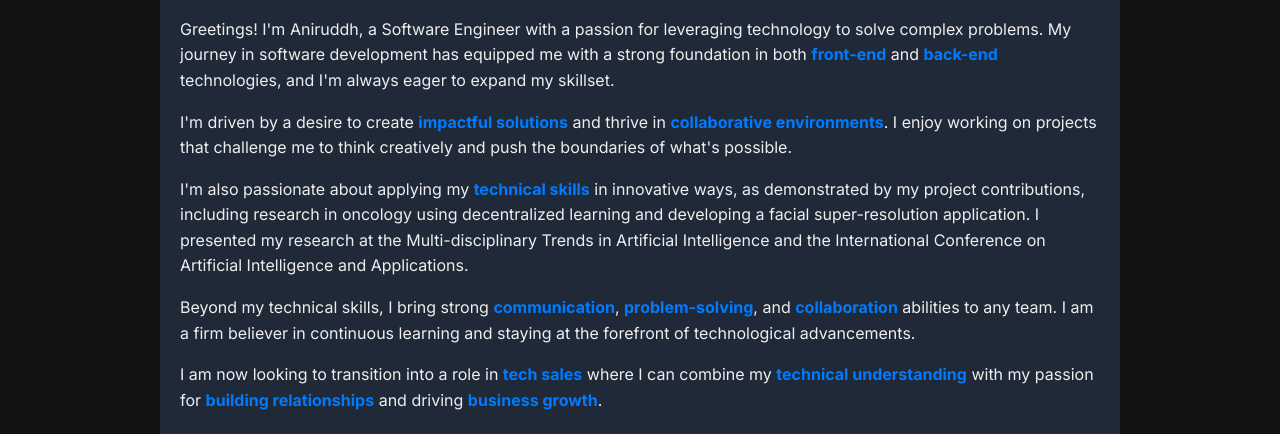
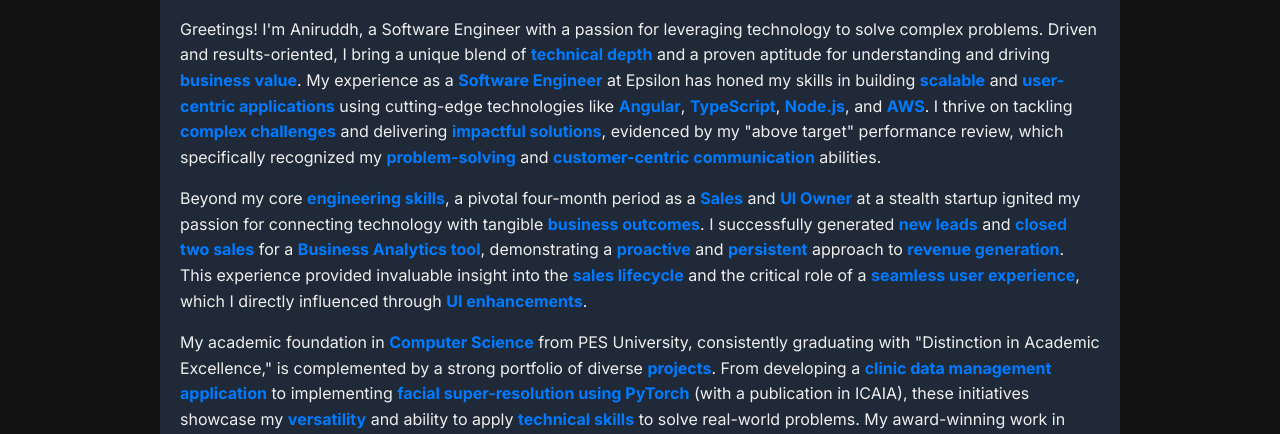
Before and after one commit to aniruddh-acharya/aniruddh-acharya.github.io, a plain HTML site: page index.html in a window 1280 px wide. Shown: the part 365-799 px from the top of the page. Drawn offline with Linux system fonts and the light colour scheme.

Commit message:
updated about me

```diff
--- a/index.html
+++ b/index.html
@@ -30,24 +30,13 @@
                 <img src="profile-picture.jpg" alt="Aniruddh Acharya" class="profile-picture">
                 <div class="about-text">
                     <h2>About Me</h2>
-                    <p>Greetings! I'm Aniruddh, a Software Engineer with a passion for leveraging technology to solve complex problems. My journey in software development has equipped me with a strong foundation in both <strong class="keyword">front-end</strong> and <strong class="keyword">back-end</strong> technologies, and I'm always eager to expand my skillset.
-                    </p>
+                    <p>Greetings! I'm Aniruddh, a Software Engineer with a passion for leveraging technology to solve complex problems. Driven and results-oriented, I bring a unique blend of <span class="keyword">technical depth</span> and a proven aptitude for understanding and driving <span class="keyword">business value</span>. My experience as a <span class="keyword">Software Engineer</span> at Epsilon has honed my skills in building <span class="keyword">scalable</span> and <span class="keyword">user-centric applications</span> using cutting-edge technologies like <span class="keyword">Angular</span>, <span class="keyword">TypeScript</span>, <span class="keyword">Node.js</span>, and <span class="keyword">AWS</span>. I thrive on tackling <span class="keyword">complex challenges</span> and delivering <span class="keyword">impactful solutions</span>, evidenced by my "above target" performance review, which specifically recognized my <span class="keyword">problem-solving</span> and <span class="keyword">customer-centric communication</span> abilities.</p>
 
-                    <p>
-                    I'm driven by a desire to create <strong class="keyword">impactful solutions</strong> and thrive in <strong class="keyword">collaborative environments</strong>. I enjoy working on projects that challenge me to think creatively and push the boundaries of what's possible.
-                    </p>
+                    <p>Beyond my core <span class="keyword">engineering skills</span>, a pivotal four-month period as a <span class="keyword">Sales</span> and <span class="keyword">UI Owner</span> at a stealth startup ignited my passion for connecting technology with tangible <span class="keyword">business outcomes</span>. I successfully generated <span class="keyword">new leads</span> and <span class="keyword">closed two sales</span> for a <span class="keyword">Business Analytics tool</span>, demonstrating a <span class="keyword">proactive</span> and <span class="keyword">persistent</span> approach to <span class="keyword">revenue generation</span>. This experience provided invaluable insight into the <span class="keyword">sales lifecycle</span> and the critical role of a <span class="keyword">seamless user experience</span>, which I directly influenced through <span class="keyword">UI enhancements</span>.</p>
 
-                    <p>
-                    I'm also passionate about applying my <strong class="keyword">technical skills</strong> in innovative ways, as demonstrated by my project contributions, including research in oncology using decentralized learning and developing a facial super-resolution application.  I presented my research at the Multi-disciplinary Trends in Artificial Intelligence and the International Conference on Artificial Intelligence and Applications.
-                    </p>
+                    <p>My academic foundation in <span class="keyword">Computer Science</span> from PES University, consistently graduating with "Distinction in Academic Excellence," is complemented by a strong portfolio of diverse <span class="keyword">projects</span>. From developing a <span class="keyword">clinic data management application</span> to implementing <span class="keyword">facial super-resolution using PyTorch</span> (with a publication in ICAIA), these initiatives showcase my <span class="keyword">versatility</span> and ability to apply <span class="keyword">technical skills</span> to solve real-world problems. My award-winning work in applying <span class="keyword">Swarm Learning for oncology research</span> with HPE, presented and published in MIWAI, further underscores my <span class="keyword">innovative thinking</span> and <span class="keyword">collaborative spirit</span>.</p>
 
-                    <p>
-                    Beyond my technical skills, I bring strong <strong class="keyword">communication</strong>, <strong class="keyword">problem-solving</strong>, and <strong class="keyword">collaboration</strong> abilities to any team. I am a firm believer in continuous learning and staying at the forefront of technological advancements.
-                    </p>
-
-                    <p>
-                    I am now looking to transition into a role in <strong class="keyword">tech sales</strong> where I can combine my <strong class="keyword">technical understanding</strong> with my passion for <strong class="keyword">building relationships</strong> and driving <strong class="keyword">business growth</strong>.
-                    </p>
+                    <p>I am eager to leverage my <span class="keyword">technical acumen</span>, my understanding of the <span class="keyword">sales process</span>, and my strong <span class="keyword">communication skills</span> to contribute to a dynamic <span class="keyword">tech sales team</span>. I am a <span class="keyword">quick learner</span>, <span class="keyword">adaptable</span>, and possess a genuine enthusiasm for understanding <span class="keyword">client needs</span> and aligning <span class="keyword">technological solutions</span> with their <span class="keyword">business objectives</span>. I am confident in my ability to not only understand the <span class="keyword">technical intricacies</span> of your offerings but also to effectively communicate their <span class="keyword">value proposition</span> to potential clients.</p>
                 </div>
 
                 <div class="contact-info top-contact-info">
```
